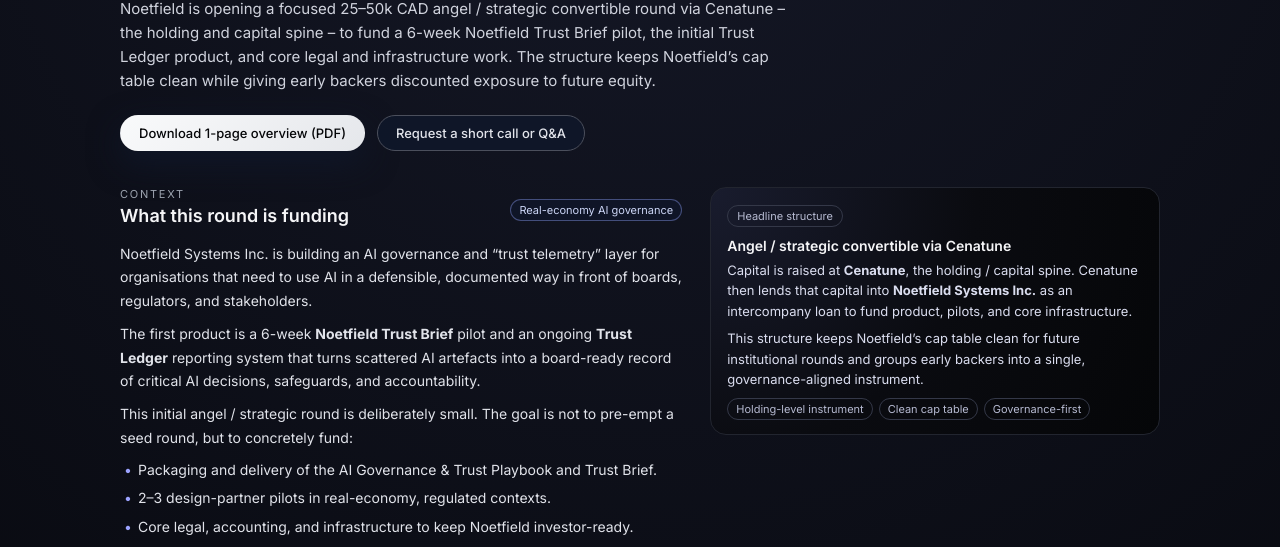
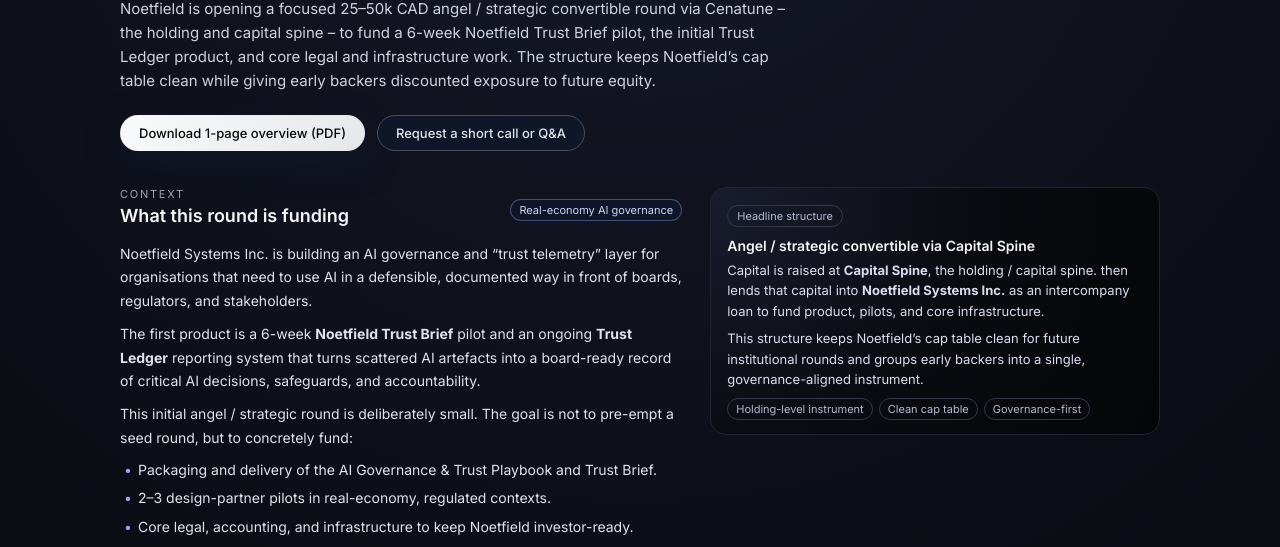
Before and after one commit to kazemnezhadsina144-dot/Noetfield, a plain HTML site: page angel/index.html in a window 1280 px wide. Shown: the part 224-771 px from the top of the page. Drawn offline with Linux system fonts and the light colour scheme.

Commit message:
Update index.html

```diff
--- a/angel/index.html
+++ b/angel/index.html
@@ -646,9 +646,9 @@
 
         <aside class="card">
           <div class="card-pill">Headline structure</div>
-          <div class="card-title">Angel / strategic convertible via Cenatune</div>
+          <div class="card-title">Angel / strategic convertible via Capital Spine</div>
           <p>
-            Capital is raised at <strong>Cenatune</strong>, the holding / capital spine. Cenatune then lends that capital
+            Capital is raised at <strong>Capital Spine</strong>, the holding / capital spine. then lends that capital
             into <strong>Noetfield Systems Inc.</strong> as an intercompany loan to fund product, pilots, and core
             infrastructure.
           </p>
```
